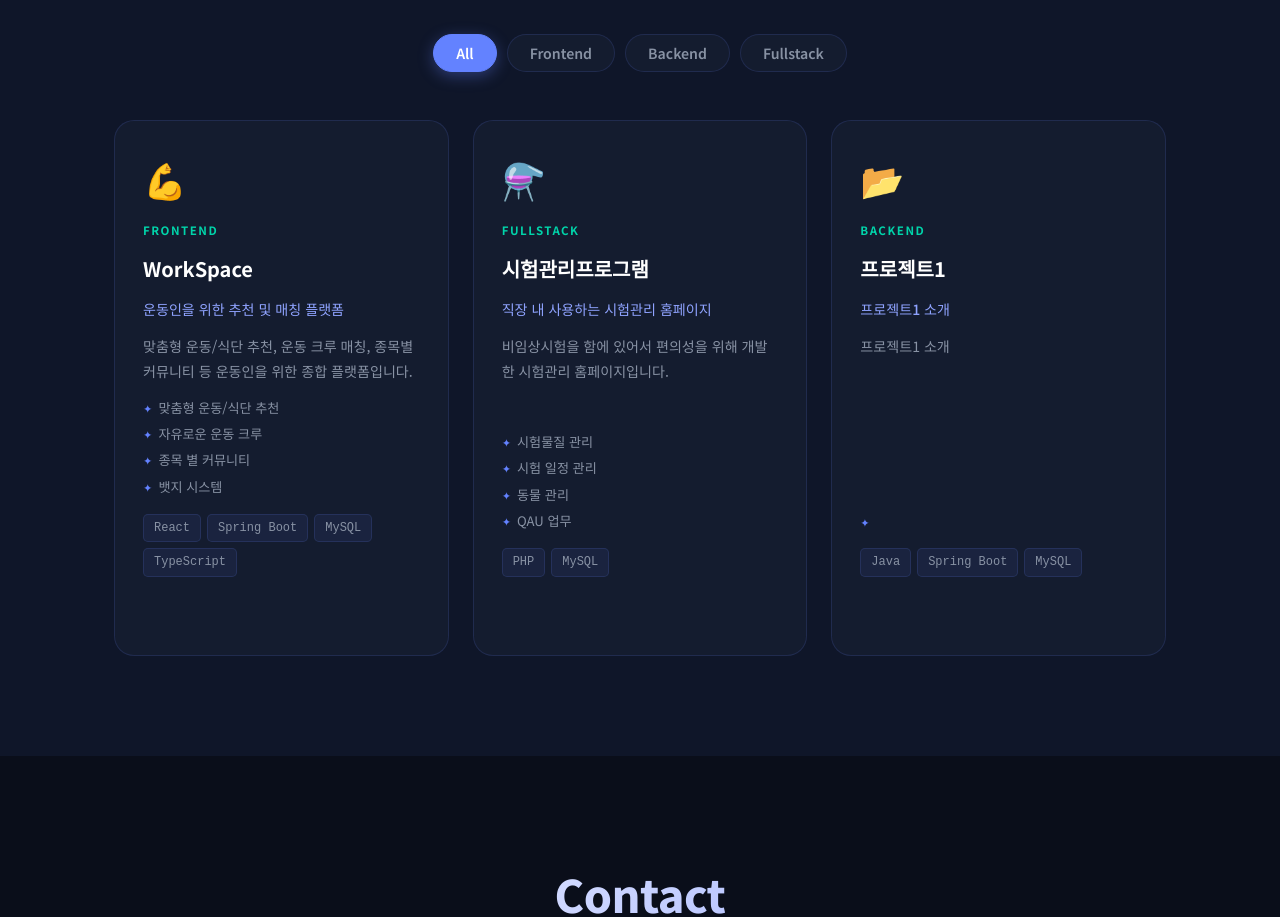
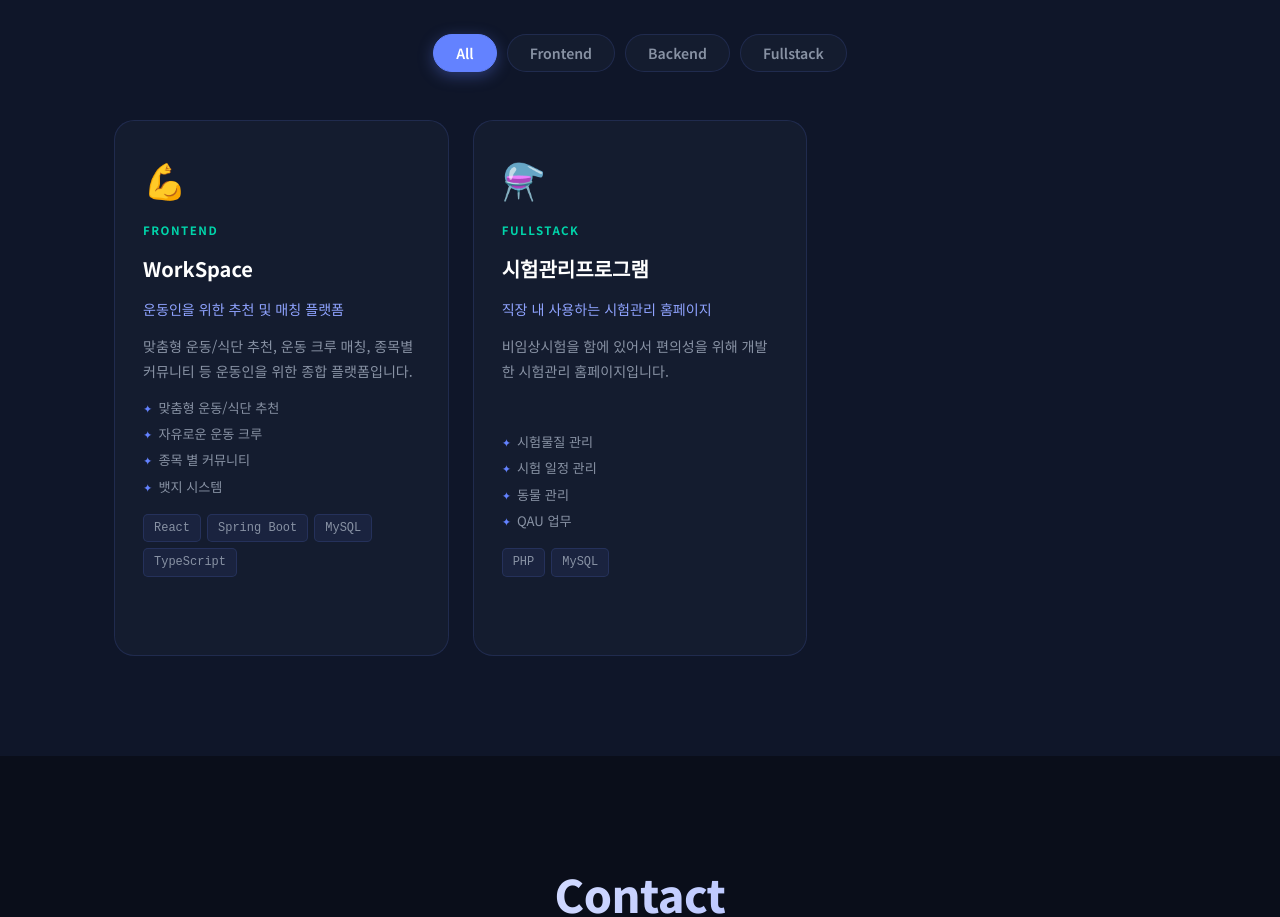
Before and after one commit to anfrk-full/eunjong, a React (Create React App) app: page / in a window 1280 px wide. Shown: the part 4540-5457 px from the top of the page. Built offline with nearby package versions, Linux system fonts and the light colour scheme.

Commit message:
Update Projects.tsx

```diff
--- a/src/components/Projects.tsx
+++ b/src/components/Projects.tsx
@@ -127,19 +127,6 @@ const projectData: Project[] = [
         ],
       },
     ],
-  },
-  {
-    title: '프로젝트1',
-    description: '프로젝트1 소개',
-    longDesc:
-      '프로젝트1 소개',
-    category: 'Backend',
-    tech: ['Java', 'Spring Boot', 'MySQL'],
-    emoji: '📂',
-    highlights: [''],
-    role: '백엔드 개발',
-    period: '2024.09 – 2024.11',
-    members: '1명',
   },
 ];
 
```
